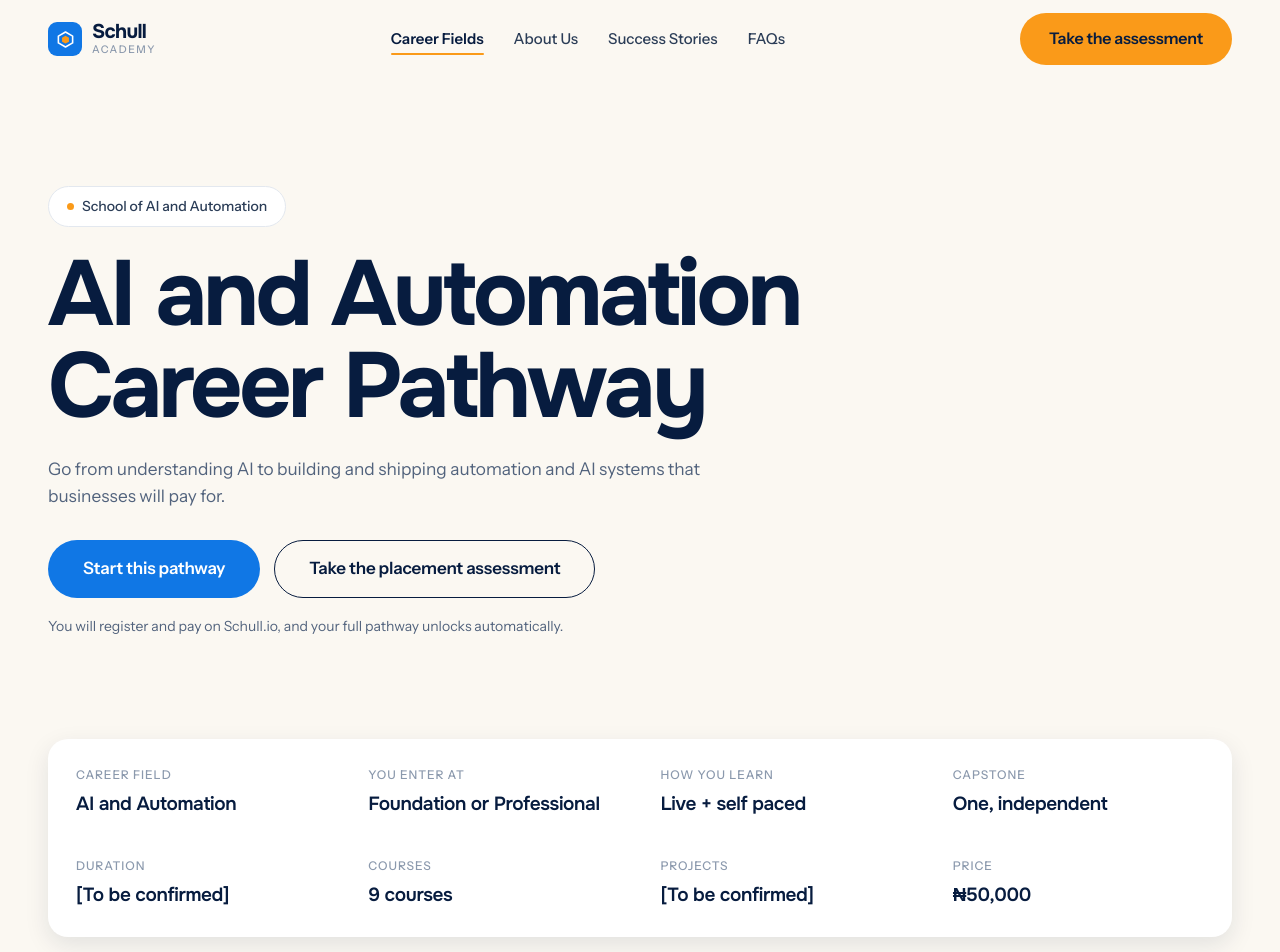
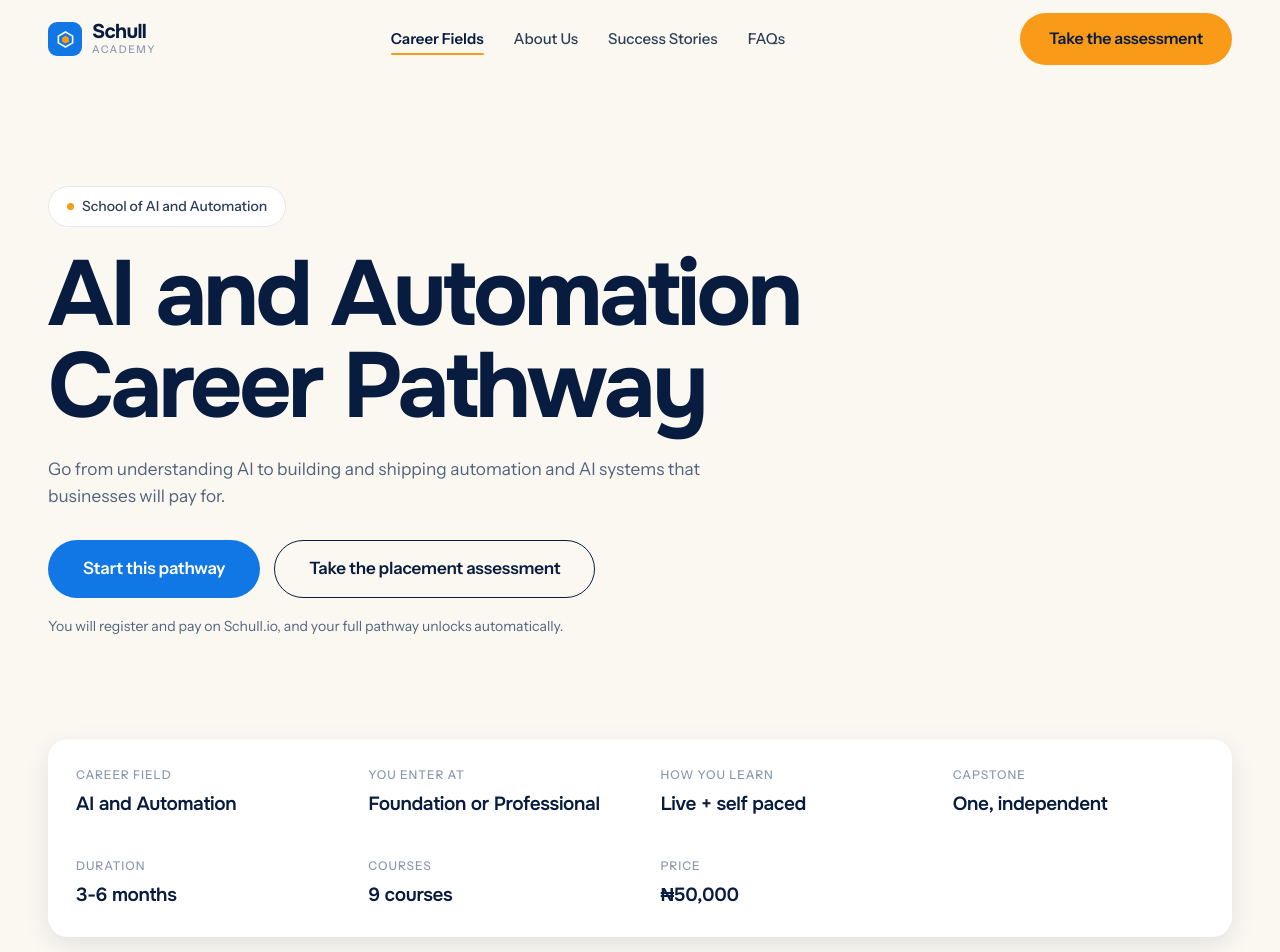
Before and after one commit to SchullGroup/schull.io-v3, a Next.js app: page /pathways/ai-and-automation in a window 1280 px wide. Shown: the top 952 px of the page. Built offline with nearby package versions, Linux system fonts and the light colour scheme.

Commit message:
fix: pathway duration, timeline CSS layout and alignment updates

```diff
--- a/app/globals.css
+++ b/app/globals.css
@@ -711,12 +711,14 @@ h1, h2, h3, h4 {
    ------------------------------------------------------------ */
 .timeline { position: relative; display: flex; flex-direction: column; gap: 0; }
 .timeline__item { position: relative; padding-left: 58px; padding-bottom: 36px; }
-.timeline__item:last-child { padding-bottom: 0; }
+/* Keyed off --last, set in JS on the final item. Not :last-child — <Reveal>
+   wraps every item in its own div, so every item is a last-child. */
+.timeline__item--last { padding-bottom: 0; }
 .timeline__item::before {
   content: ''; position: absolute; left: 17px; top: 34px; bottom: -6px;
   width: 2px; background: rgba(7,28,63,0.18);
 }
-.timeline__item:last-child::before { display: none; }
+.timeline__item--last::before { display: none; }
 .timeline__dot {
   position: absolute; left: 0; top: 2px;
   width: 36px; height: 36px; border-radius: 50%;
--- a/app/pathways/[slug]/page.js
+++ b/app/pathways/[slug]/page.js
@@ -19,6 +19,7 @@ import {
   TRACKS_INTRO,
   TRACKS_FOOTNOTE,
   COMPLETES_INTRO,
+  PATHWAY_DURATION,
   PLACEHOLDER_PRICE,
 } from '../../../content/pathways';
 import { getSchool } from '../../../content/schools';
@@ -99,9 +100,8 @@ export default async function PathwayPage({ params }) {
               <Glance k="You enter at" v="Foundation or Professional" />
               <Glance k="How you learn" v="Live + self paced" />
               <Glance k="Capstone" v="One, independent" />
-              <Glance k="Duration" v="[To be confirmed]" />
+              <Glance k="Duration" v={PATHWAY_DURATION} />
               <Glance k="Courses" v={`${p.courses.foundation.length + p.courses.professional.length} courses`} />
-              <Glance k="Projects" v="[To be confirmed]" />
               <Glance k="Price" v={PLACEHOLDER_PRICE} />
             </div>
           </Reveal>
@@ -387,7 +387,9 @@ export default async function PathwayPage({ params }) {
       <Scallop to="cream" />
       <section className="section bg-cream">
         <div className="container">
-          <div className="split">
+          {/* Top-aligned: .split centres its columns, which drops the shorter
+              left list's heading below the right one. */}
+          <div className="split" style={{ alignItems: 'start' }}>
             <Reveal>
               <div>
                 <h2 className="h3" style={{ fontSize: 'clamp(26px,3vw,38px)', marginBottom: 24 }}>
--- a/content/pathways.js
+++ b/content/pathways.js
@@ -402,6 +402,9 @@ export const TRACKS_FOOTNOTE =
 /** Intro line for "What every learner completes", before the four stages. */
 export const COMPLETES_INTRO = 'Whichever track you start on, the pathway finishes the same way.';
 
+/** Expected duration, shown in the at-a-glance bar. Same for every pathway. */
+export const PATHWAY_DURATION = '3-6 months';
+
 /**
  * Dummy price shown until real pricing is confirmed — see README's
  * "Still needed before launch" list. Replace before this goes live.
```
